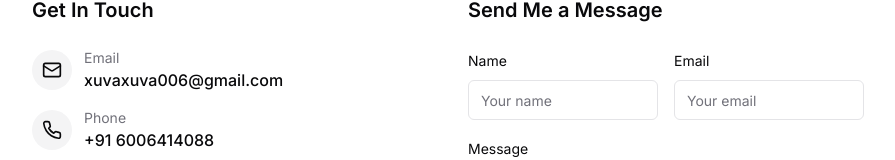
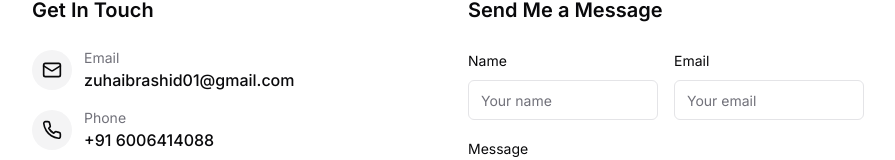
Before and after one commit to Zuhaib-dev/new-portfolio, a Next.js app: page / in a window 1280 px wide. Shown: the part 4970-5130 px from the top of the page, without its empty margins (192-1087 px from the left). Built offline with nearby package versions, Linux system fonts and the light colour scheme.

Commit message:
Refactor code structure for improved readability and maintainability

```diff
--- a/app/api/send-email/route.js
+++ b/app/api/send-email/route.js
@@ -16,7 +16,7 @@ export async function POST(request) {
     // Email to you (original functionality)
     const mailOptionsToYou = {
       from: process.env.EMAIL_USER,
-      to: 'xuvaxuva006@gmail.com',
+      to: 'zuhaibrashid01@gmail.com',
       subject: `Zuhaib Dot | New message from ${name} (${email})`,
       text: message,
       html: `
--- a/components/contact.tsx
+++ b/components/contact.tsx
@@ -95,10 +95,10 @@ export default function Contact() {
                 <div>
                   <p className="text-sm text-muted-foreground">Email</p>
                   <Link
-                    href="mailto:xuvaxuva006@gmail.com"
+                    href="mailto:zuhaibrashid01@gmail.com"
                     className="font-medium hover:underline"
                   >
-                    xuvaxuva006@gmail.com
+                    zuhaibrashid01@gmail.com
                   </Link>
                 </div>
               </div>
--- a/components/hero.tsx
+++ b/components/hero.tsx
@@ -42,7 +42,7 @@ export default function Hero() {
 
           <div className="flex flex-wrap gap-2 sm:gap-3">
             <Link
-              href="/ZuhaibResume.pdf"
+              href="/frontEndResume.pdf"
               target="_blank"
               download
             >
```
Also changed, not shown: 1 other file (tests, documents, lock files or other folders).
